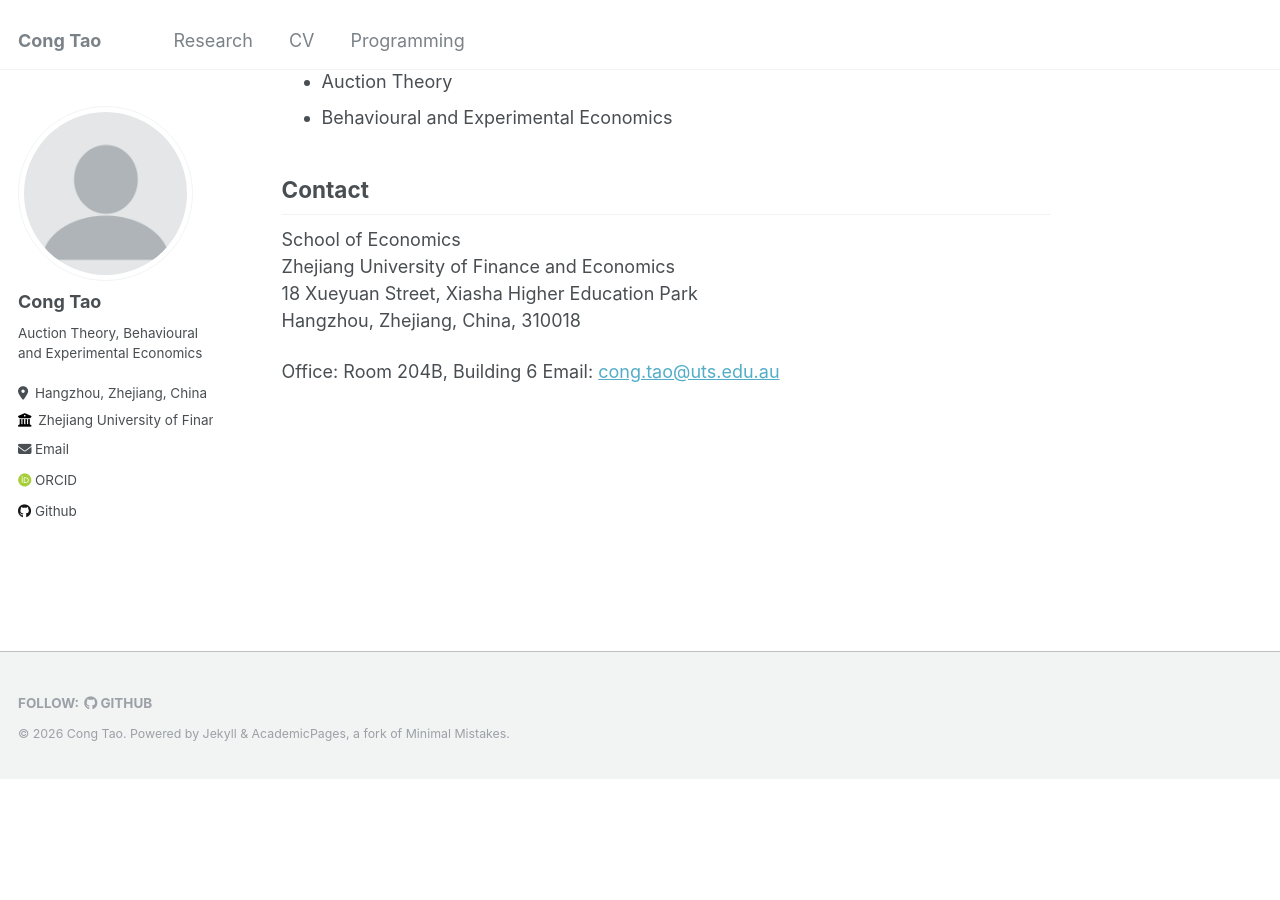
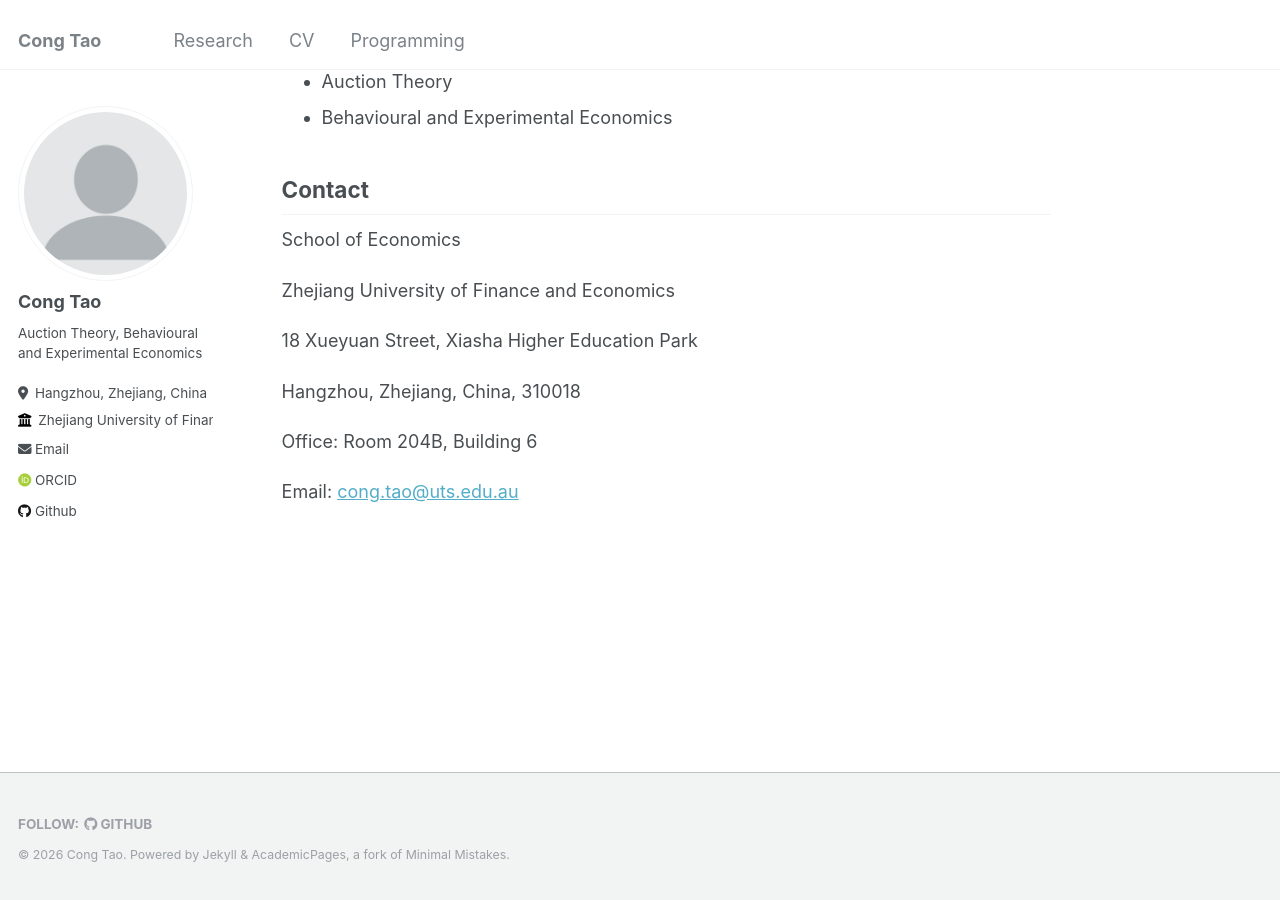
Before and after one commit to Misaka-19090/Misaka-19090.github.io, a Jekyll site: the page built from _pages/about.md, in a window 1280 px wide and 900 px high, scrolled down 548 px. Built offline with Jekyll 4.4.1, drawn with Linux system fonts in a browser that asks for light colours; some web fonts are replaced; before the commit the page ends 1328 px from its top, so only the background shows below that.

Commit message:
minor changes

```diff
--- a/_pages/about.md
+++ b/_pages/about.md
@@ -19,9 +19,13 @@ I am a microeconomic researcher. I obtained a PhD in Economics degree at the Uni
 ## Contact
 
 School of Economics
-<br>Zhejiang University of Finance and Economics
-<br>18 Xueyuan Street, Xiasha Higher Education Park
-<br>Hangzhou, Zhejiang, China, 310018
+
+Zhejiang University of Finance and Economics
+
+18 Xueyuan Street, Xiasha Higher Education Park
+
+Hangzhou, Zhejiang, China, 310018
 
 Office: Room 204B, Building 6
+
 Email: <a href="mailto:cong.tao@uts.edu.au">cong.tao@uts.edu.au</a>
```
